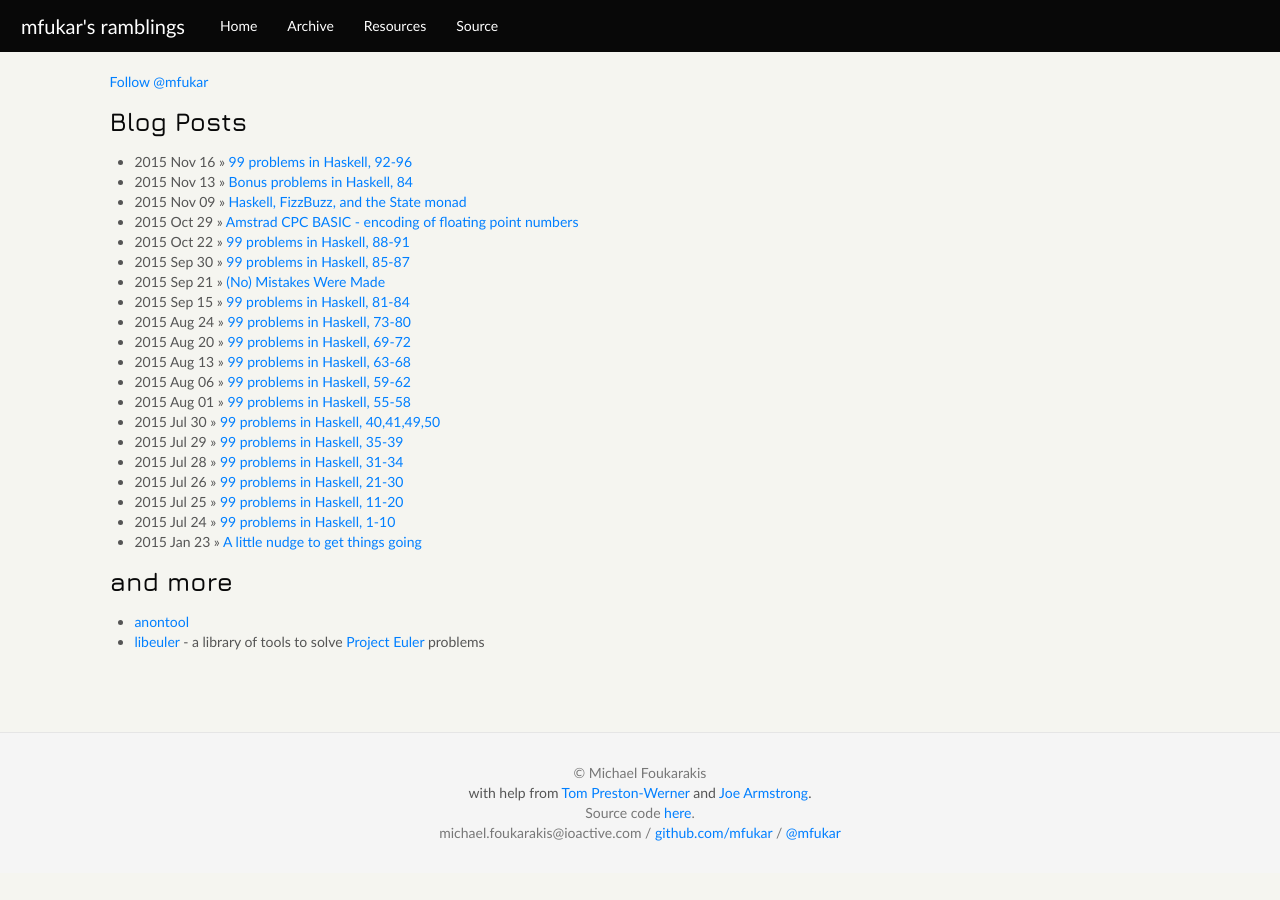
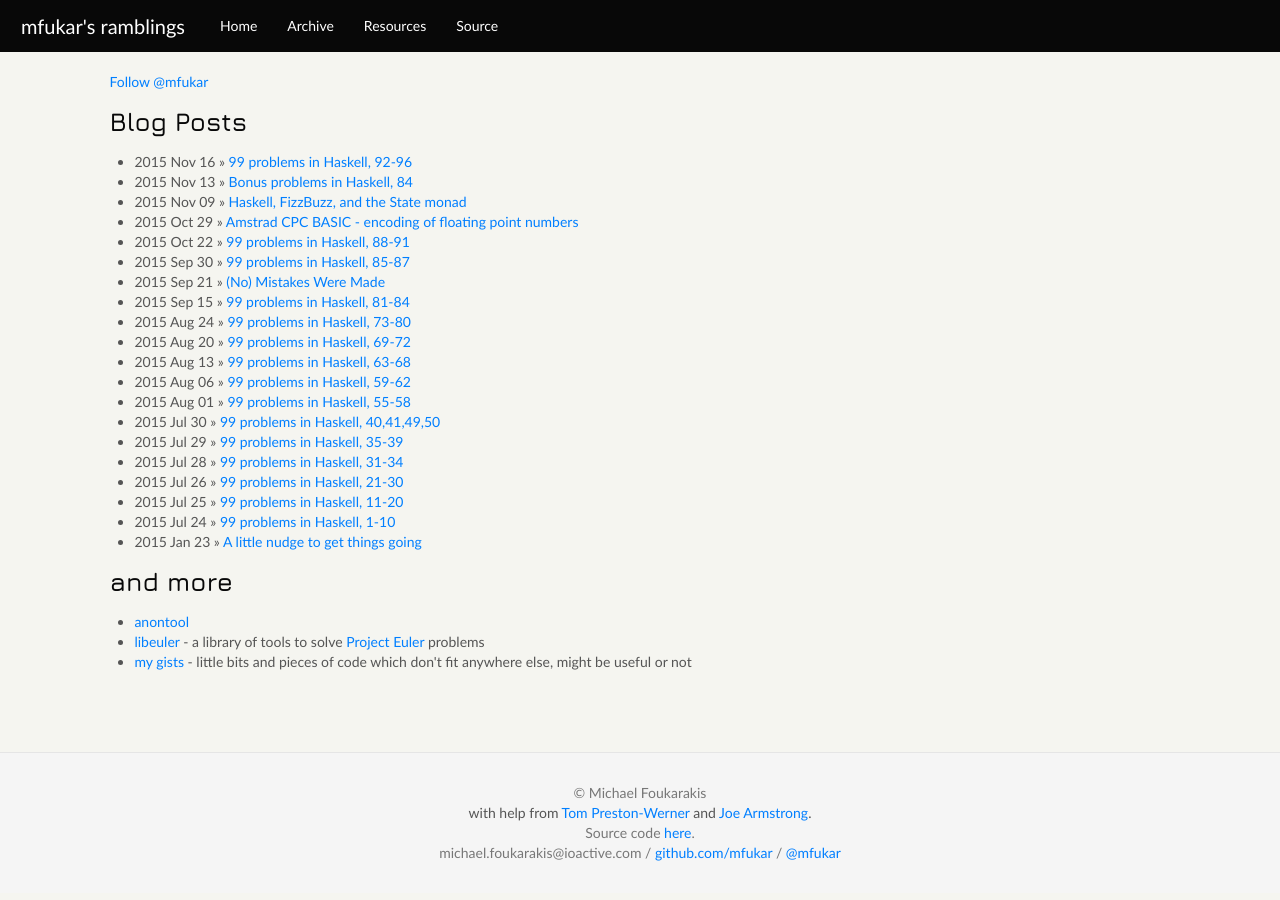
Before and after one commit to mfukar/mfukar.github.com, a Jekyll site: the page built from index.html, in a window 1280 px wide. Built offline with Jekyll 4.4.1, drawn with Linux system fonts in a browser that asks for light colours; some web fonts are replaced; Markdown is read by kramdown in place of the engine named in the settings; comment, search, counter and statistics services are not loaded.

Commit message:
link to gists

```diff
--- a/index.html
+++ b/index.html
@@ -15,5 +15,6 @@ title: mfukar's ramblings
 	<ul id="various">
 		<li><a href="https://github.com/mfukar/anontool">anontool</a></li>
 		<li><a href="https://github.com/mfukar/libeuler">libeuler</a> - a library of tools to solve <a href="https://projecteuler.net/">Project Euler</a> problems</li>
+		<li><a href="https://gist.github.com/mfukar">my gists</a> - little bits and pieces of code which don't fit anywhere else, might be useful or not</li>
 	</ul>
 </div>
```
